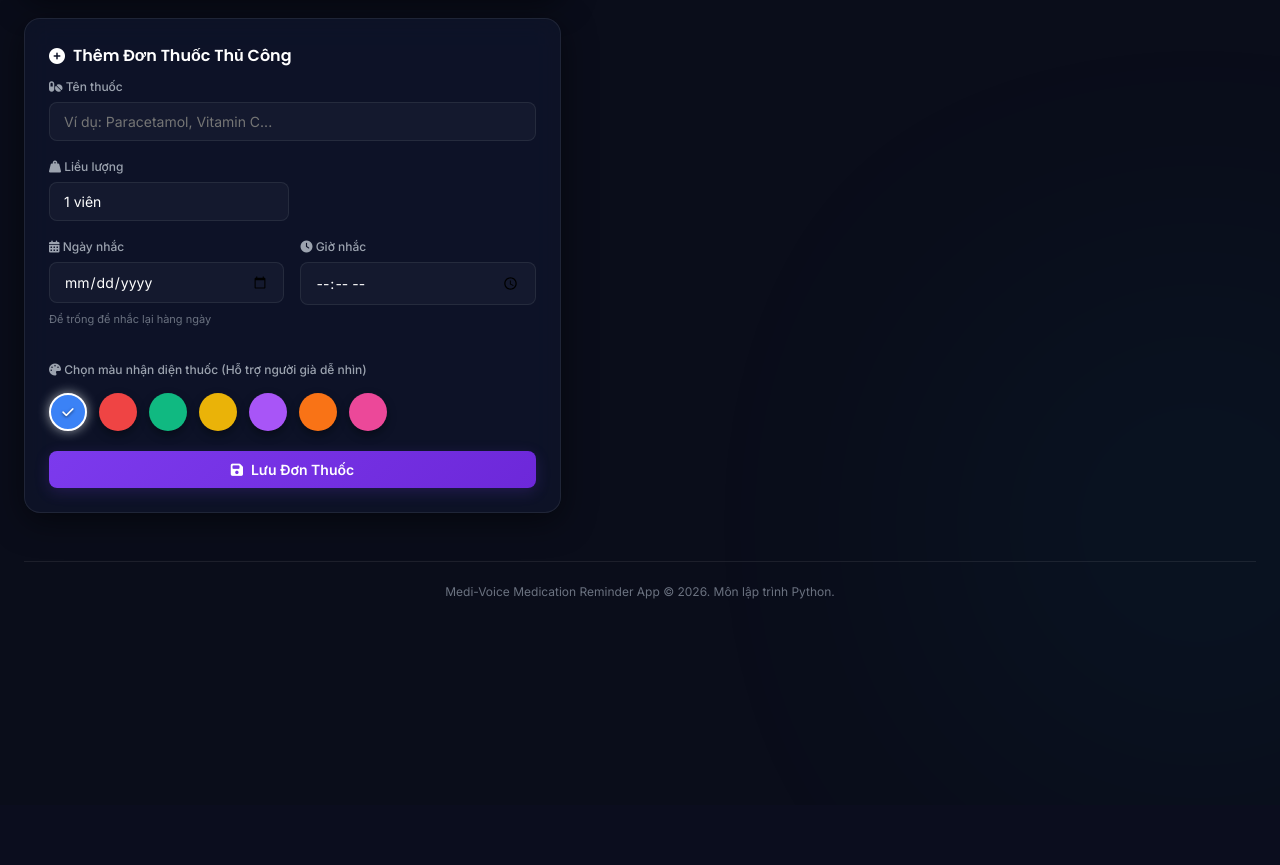
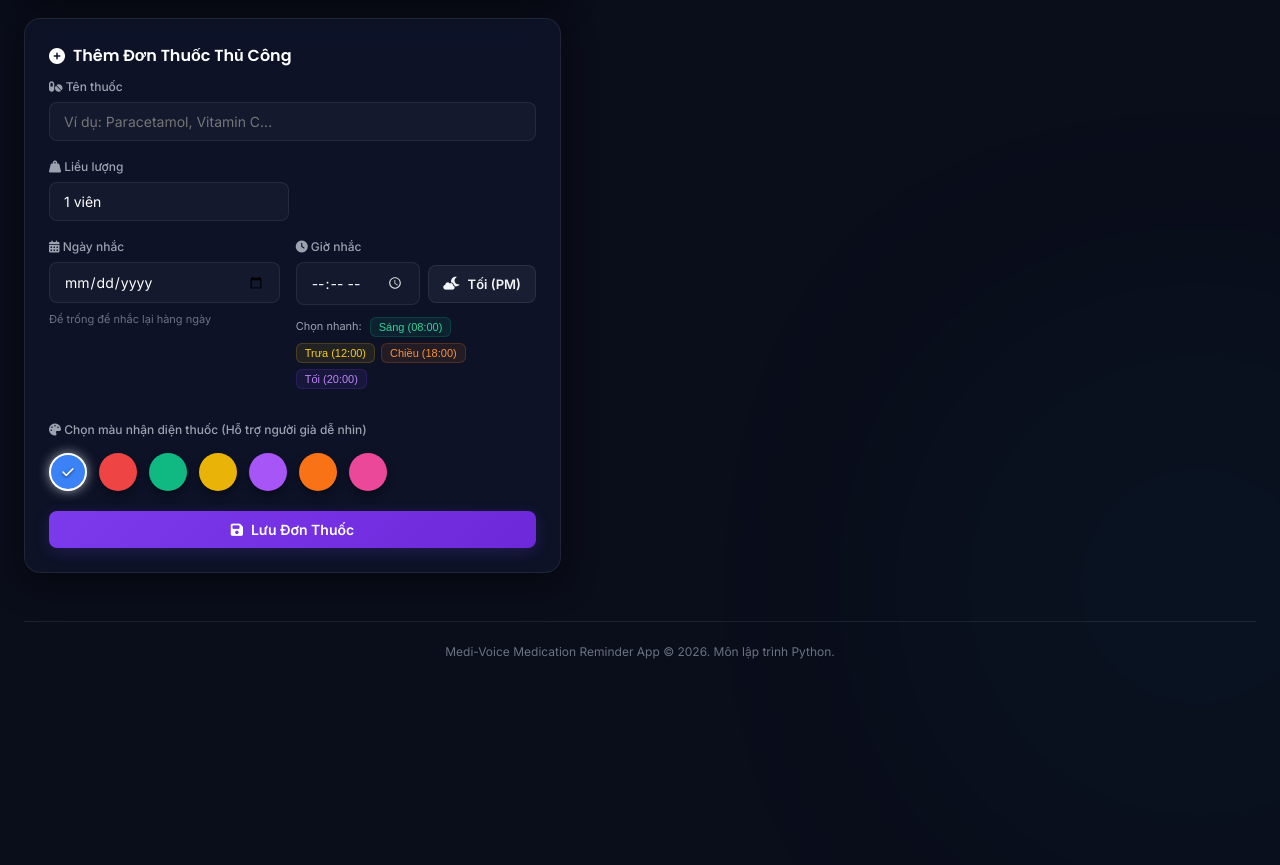
Before and after one commit to volehoangnha123/medication-reminder-voice, a Flask app: page / in a window 1280 px wide; the page is wider, and only the part inside the window is pictured. Shown: the part 1008-1873 px from the top of that part. Before the commit the page ends 1607 px from the top of that part, so only its background shows below. Run offline with Flask 3, Linux system fonts and the light colour scheme; data that the repository does not hold is empty.

Commit message:
Implement intuitive AM/PM switch button and quick time presets for the elderly, change time clock icon to pure white

```diff
--- a/medication_reminder/static/css/style.css
+++ b/medication_reminder/static/css/style.css
@@ -304,6 +304,27 @@ input:focus {
     border-color: var(--primary);
     background: rgba(124, 58, 237, 0.05);
     box-shadow: 0 0 0 2px var(--border-glow);
+}
+
+/* Make calendar/clock picker icon pure bright white */
+input[type="time"]::-webkit-calendar-picker-indicator {
+    filter: invert(1);
+    cursor: pointer;
+    opacity: 0.85;
+    transition: opacity 0.2s ease;
+}
+
+input[type="time"]::-webkit-calendar-picker-indicator:hover {
+    opacity: 1;
+}
+
+.preset-btn:hover {
+    filter: brightness(1.25);
+    transform: translateY(-1px);
+}
+
+.preset-btn:active {
+    transform: translateY(0);
 }
 
 /* Buttons */
--- a/medication_reminder/static/js/main.js
+++ b/medication_reminder/static/js/main.js
@@ -22,6 +22,21 @@ document.addEventListener('DOMContentLoaded', () => {
     const dateTextEl = document.getElementById('currentDateText');
     const options = { weekday: 'long', year: 'numeric', month: 'long', day: 'numeric' };
     dateTextEl.textContent = new Date(Date.now() + timeOffsetMs).toLocaleDateString('vi-VN', options);
+
+    // Auto-sync Sáng/Tối toggle button state on manual time input change
+    const remindTimeInput = document.getElementById('remindTime');
+    if (remindTimeInput) {
+        remindTimeInput.addEventListener('change', function() {
+            const toggleBtn = document.getElementById('timePeriodToggle');
+            if (!this.value || !toggleBtn) return;
+            let [hours, minutes] = this.value.split(':').map(Number);
+            if (hours >= 12) {
+                toggleBtn.innerHTML = '<i class="fa-solid fa-cloud-sun text-yellow"></i> Sáng (AM)';
+            } else {
+                toggleBtn.innerHTML = '<i class="fa-solid fa-cloud-moon text-blue"></i> Tối (PM)';
+            }
+        });
+    }
 });
 
 // Full UI Refresh helper
@@ -503,3 +518,45 @@ function formatDate(dateStr) {
     if (parts.length !== 3) return dateStr;
     return `${parts[2]}/${parts[1]}/${parts[0]}`;
 }
+
+// Sáng (AM) / Tối (PM) Toggle helper for time input
+function toggleTimePeriod() {
+    const timeInput = document.getElementById('remindTime');
+    const toggleBtn = document.getElementById('timePeriodToggle');
+    if (!timeInput || !toggleBtn) return;
+
+    if (!timeInput.value) {
+        // Default to a PM time if empty
+        timeInput.value = "19:00";
+        toggleBtn.innerHTML = '<i class="fa-solid fa-cloud-sun text-yellow"></i> Sáng (AM)';
+        return;
+    }
+
+    let [hours, minutes] = timeInput.value.split(':').map(Number);
+    if (hours < 12) {
+        // Shift +12 hours to PM (Evening/Tối)
+        hours += 12;
+        toggleBtn.innerHTML = '<i class="fa-solid fa-cloud-sun text-yellow"></i> Sáng (AM)';
+    } else {
+        // Shift -12 hours to AM (Morning/Sáng)
+        hours -= 12;
+        toggleBtn.innerHTML = '<i class="fa-solid fa-cloud-moon text-blue"></i> Tối (PM)';
+    }
+
+    timeInput.value = `${String(hours).padStart(2, '0')}:${String(minutes).padStart(2, '0')}`;
+}
+
+// Quick Preset Time Setter helper
+function setPresetTime(timeVal) {
+    const timeInput = document.getElementById('remindTime');
+    const toggleBtn = document.getElementById('timePeriodToggle');
+    if (!timeInput || !toggleBtn) return;
+
+    timeInput.value = timeVal;
+    let [hours, minutes] = timeVal.split(':').map(Number);
+    if (hours >= 12) {
+        toggleBtn.innerHTML = '<i class="fa-solid fa-cloud-sun text-yellow"></i> Sáng (AM)';
+    } else {
+        toggleBtn.innerHTML = '<i class="fa-solid fa-cloud-moon text-blue"></i> Tối (PM)';
+    }
+}
--- a/medication_reminder/templates/index.html
+++ b/medication_reminder/templates/index.html
@@ -162,7 +162,19 @@
                             </div>
                             <div class="form-group">
                                 <label for="remindTime"><i class="fa-solid fa-clock text-green"></i> Giờ nhắc</label>
-                                <input type="time" id="remindTime" required>
+                                <div class="time-input-group" style="display: flex; gap: 8px; align-items: center;">
+                                    <input type="time" id="remindTime" required style="flex: 1;">
+                                    <button type="button" id="timePeriodToggle" onclick="toggleTimePeriod()" class="btn" style="padding: 10px 14px; min-width: 100px; font-size: 13px; white-space: nowrap; background: rgba(255, 255, 255, 0.05); border: 1px solid var(--border-color); color: var(--text-primary); border-radius: 8px;" title="Chuyển đổi giữa Sáng và Tối (PM)">
+                                        <i class="fa-solid fa-cloud-moon text-blue"></i> Tối (PM)
+                                    </button>
+                                </div>
+                                <div class="time-presets" style="display: flex; gap: 6px; margin-top: 6px; flex-wrap: wrap; align-items: center;">
+                                    <span style="font-size: 11px; color: var(--text-secondary); margin-right: 2px;">Chọn nhanh:</span>
+                                    <button type="button" class="preset-btn" onclick="setPresetTime('08:00')" style="background: rgba(16, 185, 129, 0.1); border: 1px solid rgba(16, 185, 129, 0.2); color: #34d399; font-size: 11px; padding: 3px 8px; border-radius: 6px; cursor: pointer; transition: all 0.2s;">Sáng (08:00)</button>
+                                    <button type="button" class="preset-btn" onclick="setPresetTime('12:00')" style="background: rgba(234, 179, 8, 0.1); border: 1px solid rgba(234, 179, 8, 0.2); color: #facc15; font-size: 11px; padding: 3px 8px; border-radius: 6px; cursor: pointer; transition: all 0.2s;">Trưa (12:00)</button>
+                                    <button type="button" class="preset-btn" onclick="setPresetTime('18:00')" style="background: rgba(249, 115, 22, 0.1); border: 1px solid rgba(249, 115, 22, 0.2); color: #fb923c; font-size: 11px; padding: 3px 8px; border-radius: 6px; cursor: pointer; transition: all 0.2s;">Chiều (18:00)</button>
+                                    <button type="button" class="preset-btn" onclick="setPresetTime('20:00')" style="background: rgba(124, 58, 237, 0.1); border: 1px solid rgba(124, 58, 237, 0.2); color: #c084fc; font-size: 11px; padding: 3px 8px; border-radius: 6px; cursor: pointer; transition: all 0.2s;">Tối (20:00)</button>
+                                </div>
                             </div>
                         </div>
                         <!-- Color Selection for Pills (Elderly helper feature) -->
```
